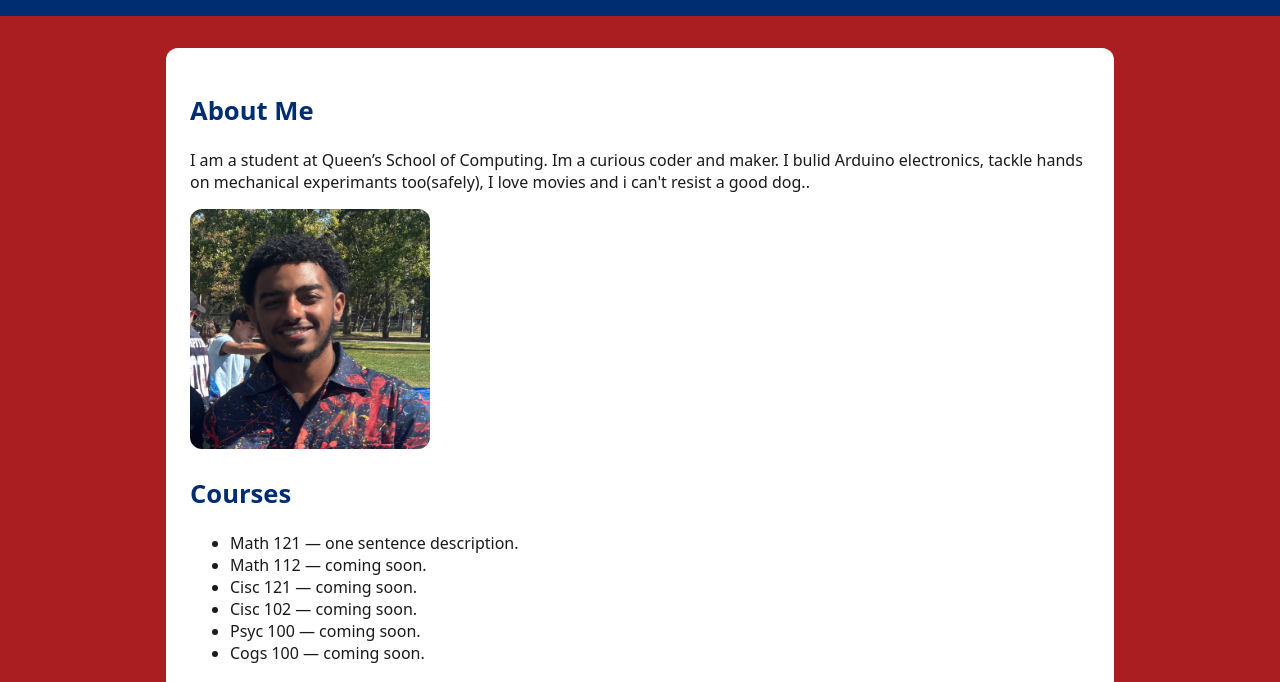
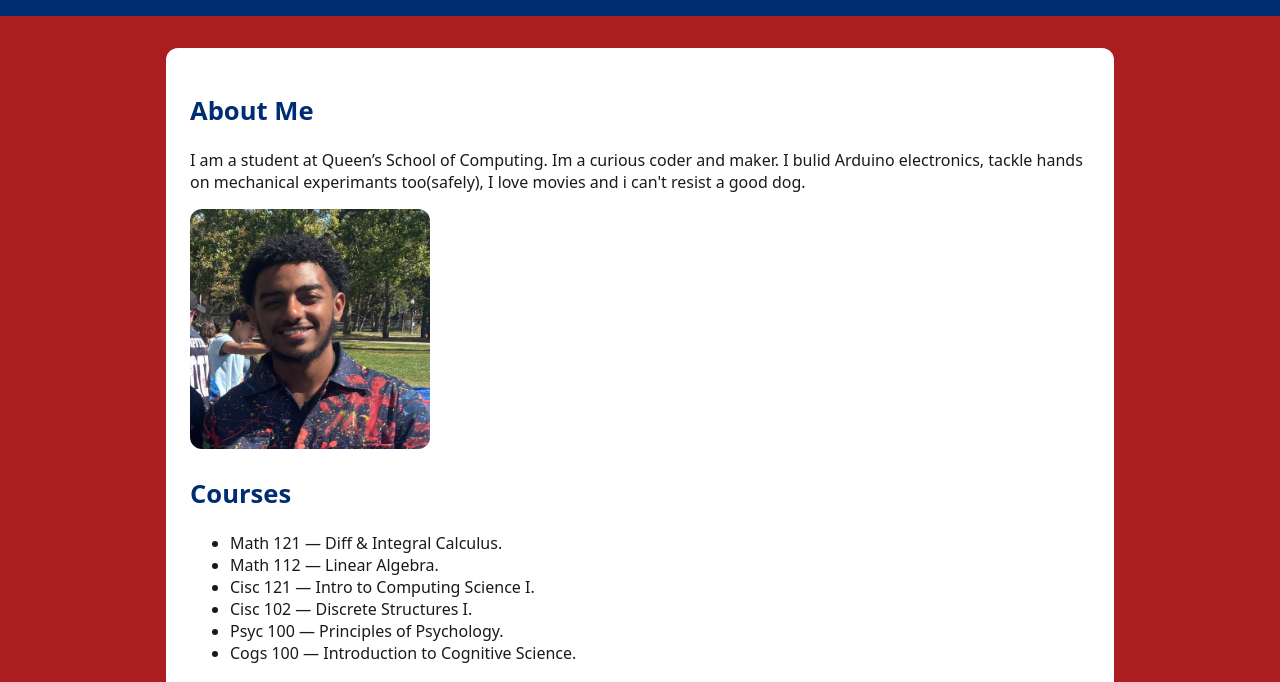
Before and after one commit to Natan-wub/queens-student-page, a plain HTML site: page index.html in a window 1280 px wide. Shown: the part 102-784 px from the top of the page. Drawn offline with Linux system fonts and the light colour scheme.

Commit message:
Update index.html

```diff
--- a/index.html
+++ b/index.html
@@ -14,7 +14,7 @@
     <main>
       <!-- ====== ABOUT SECTION (edit the text) ====== -->
       <h2>About Me</h2>
-      <p>I am a student at Queen’s School of Computing. Im a curious coder and maker. I bulid Arduino electronics, tackle hands on mechanical experimants too(safely), I love movies and i can't resist a good dog.<!-- replace with interests -->.</p>
+      <p>I am a student at Queen’s School of Computing. Im a curious coder and maker. I bulid Arduino electronics, tackle hands on mechanical experimants too(safely), I love movies and i can't resist a good dog.<!-- replace with interests --></p>
 
       <!-- ====== PHOTO (upload me.jpg to repo root, then update the src below) ====== -->
       <img src="photo_2025-09-15_20-47-20.jpg" alt="Natan Atnafu's portrait" width="240" height="240" />
@@ -22,18 +22,18 @@
       <!-- ====== PROJECTS/COURSES (add or rename items to courses instead of projects) ====== -->
       <h2>Courses</h2>
       <ul>
-        <li>Math 121 — one sentence description.</li>
-        <li>Math 112 — coming soon.</li>
-        <li>Cisc 121 — coming soon.</li>
-        <li>Cisc 102 — coming soon.</li>
-        <li>Psyc 100 — coming soon.</li>
-        <li>Cogs 100 — coming soon.</li>
+        <li>Math 121 — Diff & Integral Calculus.</li>
+        <li>Math 112 — Linear Algebra.</li>
+        <li>Cisc 121 — Intro to Computing Science I.</li>
+        <li>Cisc 102 — Discrete Structures I.</li>
+        <li>Psyc 100 — Principles of Psychology.</li>
+        <li>Cogs 100 — Introduction to Cognitive Science.</li>
       </ul>
 
       <!-- ====== CONTACT (update your links) ====== -->
       <h2>Contact</h2>
       <p>Email: <a href="mailto:24jw27@queensu.ca">student@queensu.ca</a></p>
-      <p>LinkedIn: <a href="#">add your link here</a></p> <!-- dont any yet -->
+     <!-- dont any yet -->
     </main>
   </body>
 </html>
```
